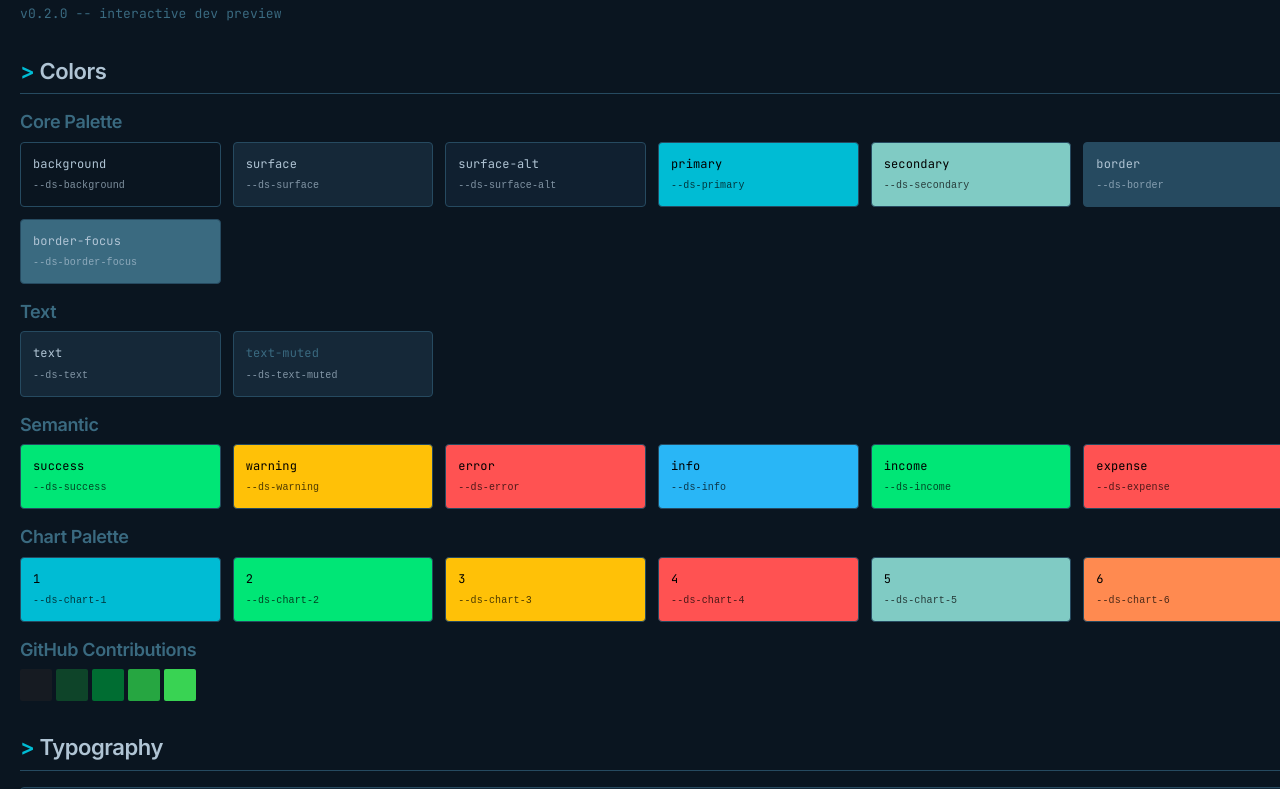
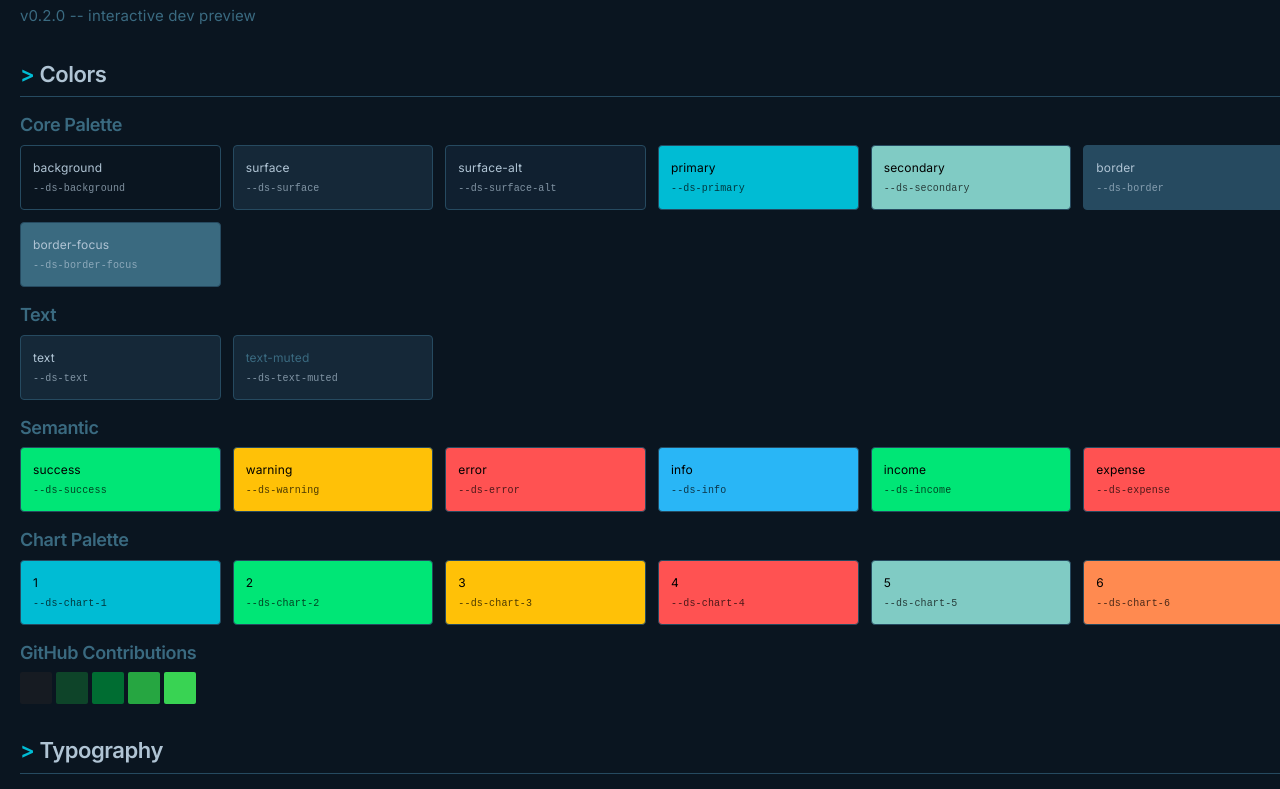
Before and after one commit to joivo/design-system, a website built with Vite: page dev/index.html in a window 1280 px wide. Shown: the part 110-899 px from the top of the page. Built offline with nearby package versions, Linux system fonts and the light colour scheme.

Commit message:
style: switch body to Inter 15px, mono for accents only
Body and form inputs now use Inter for readability.
JetBrains Mono remains available via .ds-mono utility class.

```diff
--- a/src/tokens/typography.css
+++ b/src/tokens/typography.css
@@ -4,10 +4,10 @@
 
 @layer base {
   body {
-    font-family: 'JetBrains Mono', 'Fira Code', ui-monospace, monospace;
+    font-family: 'Inter', system-ui, sans-serif;
     -webkit-font-smoothing: antialiased;
     -moz-osx-font-smoothing: grayscale;
-    font-size: 13px;
+    font-size: 15px;
     line-height: 1.6;
     letter-spacing: 0.01em;
   }
@@ -27,7 +27,7 @@
   h6 { font-size: 0.8125rem; }
 
   input, select, textarea {
-    font-family: 'JetBrains Mono', 'Fira Code', ui-monospace, monospace;
-    font-size: 13px;
+    font-family: 'Inter', system-ui, sans-serif;
+    font-size: 14px;
   }
 }
```
